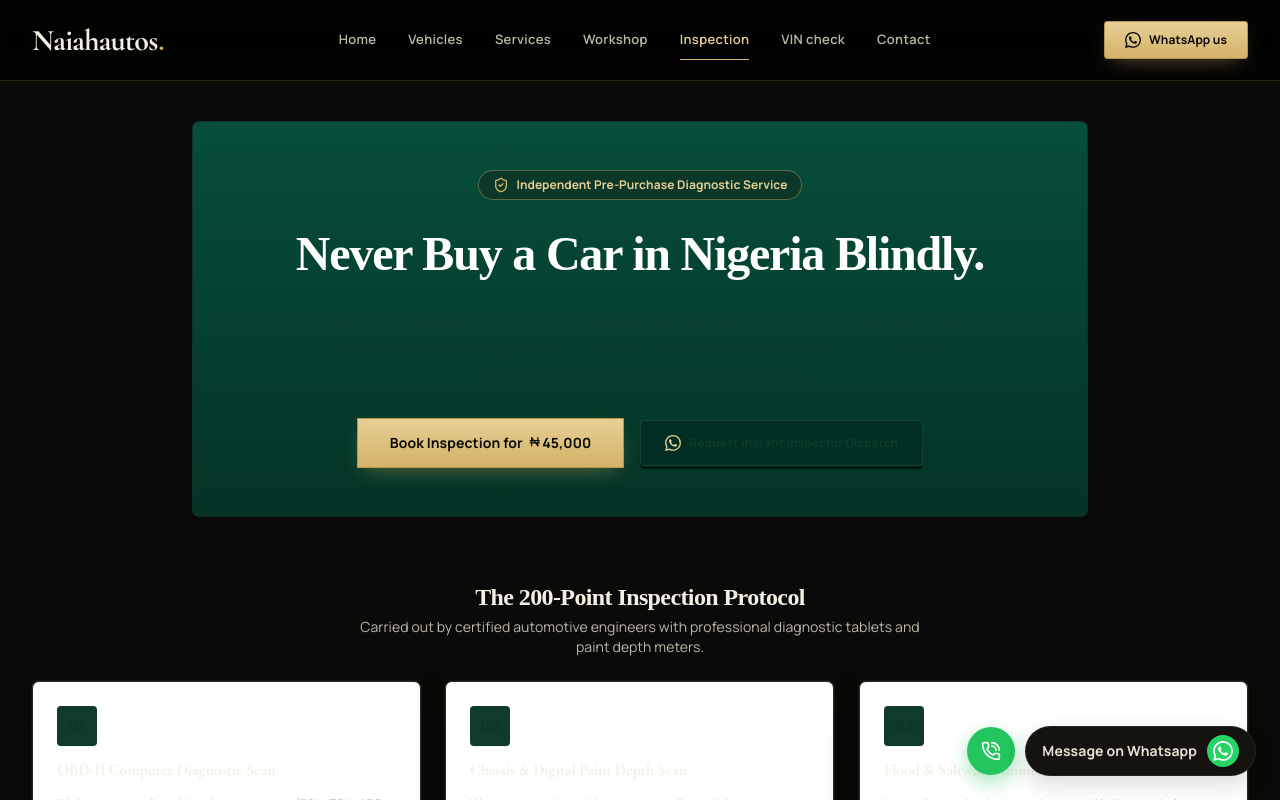
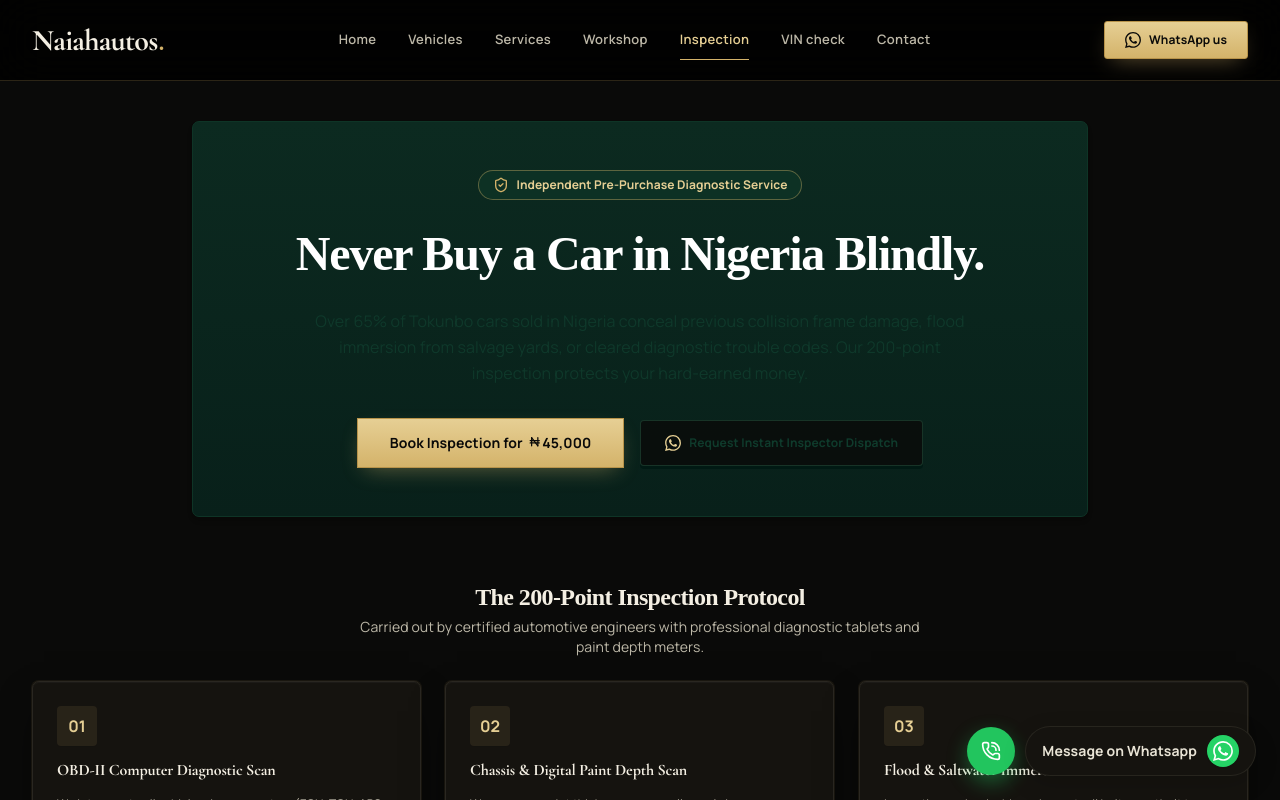
Before and after one commit to Skiddddd/Naiahautos, a React (Vite) app: page / in a window 1280 px wide. Both pictures are taken after a click on the button "200-point inspection". Shown: the top 800 px of the page. Built offline with nearby package versions, Linux system fonts and the light colour scheme.

Commit message:
Add files via upload

```diff
--- a/src/views/InspectionView.tsx
+++ b/src/views/InspectionView.tsx
@@ -19,7 +19,7 @@ export const InspectionView: React.FC<InspectionViewProps> = ({ onBookInspection
     <div className="max-w-7xl mx-auto px-4 sm:px-6 lg:px-8 py-10 space-y-16 bg-slate-50 text-slate-800">
 
       {/* Header Hero: Deep forest green with lemon highlights */}
-      <div className="bg-gradient-to-b from-[#064E3B] to-[#043326] border border-emerald-800 text-white rounded-3xl p-8 sm:p-12 text-center max-w-4xl mx-auto space-y-6 shadow-md">
+      <div className="bg-gradient-to-b from-[#0c2a20] to-[#08201a] border border-emerald-800 text-white rounded-3xl p-8 sm:p-12 text-center max-w-4xl mx-auto space-y-6 shadow-md">
         <div className="inline-flex items-center gap-2 bg-emerald-800/80 border border-lime-400/40 px-3.5 py-1.5 rounded-full text-xs font-bold text-lime-300">
           <ShieldCheck className="w-4 h-4 text-lime-400" />
           <span>Independent Pre-Purchase Diagnostic Service</span>
@@ -52,7 +52,7 @@ export const InspectionView: React.FC<InspectionViewProps> = ({ onBookInspection
             href={`https://wa.me/${DEALERSHIP_CONFIG.whatsappNumber}?text=${encodeURIComponent("Hello Naiahautos, I need an urgent pre-purchase inspection in Lagos today.")}`}
             target="_blank"
             rel="noopener noreferrer"
-            className="w-full sm:w-auto py-3.5 px-6 bg-[#022c22]/80 hover:bg-[#033c2e] text-emerald-100 hover:text-white font-bold text-xs rounded-xl border border-emerald-500/40 shadow-[0_3px_0_#011a14] active:translate-y-[2px] transition-all cursor-pointer flex items-center justify-center gap-2"
+            className="w-full sm:w-auto py-3.5 px-6 bg-[#0a0a09]/80 hover:bg-[#0a2a21] text-emerald-100 hover:text-white font-bold text-xs rounded-xl border border-emerald-500/40 shadow-[0_3px_0_#011a14] active:translate-y-[2px] transition-all cursor-pointer flex items-center justify-center gap-2"
           >
             <WhatsAppIcon className="w-4 h-4 fill-current text-lime-300" />
             <span>Request Instant Inspector Dispatch</span>
@@ -72,8 +72,8 @@ export const InspectionView: React.FC<InspectionViewProps> = ({ onBookInspection
         </div>
 
         <div className="grid grid-cols-1 md:grid-cols-3 gap-6">
-          <TiltCard maxTilt={7} className="bg-white border border-slate-200 rounded-3xl p-6 space-y-3 shadow-3d hover:shadow-3d-hover">
-            <div className="w-10 h-10 rounded-xl bg-emerald-100 text-emerald-800 flex items-center justify-center font-bold shadow-2xs">
+          <TiltCard maxTilt={7} className="bg-surface border border-slate-200 rounded-3xl p-6 space-y-3 shadow-3d hover:shadow-3d-hover">
+            <div className="w-10 h-10 rounded-xl bg-gold-400/10 text-gold-300 flex items-center justify-center font-bold shadow-2xs">
               01
             </div>
             <h3 className="text-base font-bold text-slate-900">OBD-II Computer Diagnostic Scan</h3>
@@ -82,8 +82,8 @@ export const InspectionView: React.FC<InspectionViewProps> = ({ onBookInspection
             </p>
           </TiltCard>
 
-          <TiltCard maxTilt={7} className="bg-white border border-slate-200 rounded-3xl p-6 space-y-3 shadow-3d hover:shadow-3d-hover">
-            <div className="w-10 h-10 rounded-xl bg-emerald-100 text-emerald-800 flex items-center justify-center font-bold shadow-2xs">
+          <TiltCard maxTilt={7} className="bg-surface border border-slate-200 rounded-3xl p-6 space-y-3 shadow-3d hover:shadow-3d-hover">
+            <div className="w-10 h-10 rounded-xl bg-gold-400/10 text-gold-300 flex items-center justify-center font-bold shadow-2xs">
               02
             </div>
             <h3 className="text-base font-bold text-slate-900">Chassis & Digital Paint Depth Scan</h3>
@@ -92,8 +92,8 @@ export const InspectionView: React.FC<InspectionViewProps> = ({ onBookInspection
             </p>
           </TiltCard>
 
-          <TiltCard maxTilt={7} className="bg-white border border-slate-200 rounded-3xl p-6 space-y-3 shadow-3d hover:shadow-3d-hover">
-            <div className="w-10 h-10 rounded-xl bg-emerald-100 text-emerald-800 flex items-center justify-center font-bold shadow-2xs">
+          <TiltCard maxTilt={7} className="bg-surface border border-slate-200 rounded-3xl p-6 space-y-3 shadow-3d hover:shadow-3d-hover">
+            <div className="w-10 h-10 rounded-xl bg-gold-400/10 text-gold-300 flex items-center justify-center font-bold shadow-2xs">
               03
             </div>
             <h3 className="text-base font-bold text-slate-900">Flood & Saltwater Immersion Audit</h3>
@@ -102,8 +102,8 @@ export const InspectionView: React.FC<InspectionViewProps> = ({ onBookInspection
             </p>
           </TiltCard>
 
-          <TiltCard maxTilt={7} className="bg-white border border-slate-200 rounded-3xl p-6 space-y-3 shadow-3d hover:shadow-3d-hover">
-            <div className="w-10 h-10 rounded-xl bg-emerald-100 text-emerald-800 flex items-center justify-center font-bold shadow-2xs">
+          <TiltCard maxTilt={7} className="bg-surface border border-slate-200 rounded-3xl p-6 space-y-3 shadow-3d hover:shadow-3d-hover">
+            <div className="w-10 h-10 rounded-xl bg-gold-400/10 text-gold-300 flex items-center justify-center font-bold shadow-2xs">
               04
             </div>
             <h3 className="text-base font-bold text-slate-900">Engine Load & Road Test</h3>
@@ -112,8 +112,8 @@ export const InspectionView: React.FC<InspectionViewProps> = ({ onBookInspection
             </p>
           </TiltCard>
 
-          <TiltCard maxTilt={7} className="bg-white border border-slate-200 rounded-3xl p-6 space-y-3 shadow-3d hover:shadow-3d-hover">
-            <div className="w-10 h-10 rounded-xl bg-emerald-100 text-emerald-800 flex items-center justify-center font-bold shadow-2xs">
+          <TiltCard maxTilt={7} className="bg-surface border border-slate-200 rounded-3xl p-6 space-y-3 shadow-3d hover:shadow-3d-hover">
+            <div className="w-10 h-10 rounded-xl bg-gold-400/10 text-gold-300 flex items-center justify-center font-bold shadow-2xs">
               05
             </div>
             <h3 className="text-base font-bold text-slate-900">Nigeria Customs Paper Verification</h3>
@@ -122,7 +122,7 @@ export const InspectionView: React.FC<InspectionViewProps> = ({ onBookInspection
             </p>
           </TiltCard>
 
-          <TiltCard maxTilt={7} className="bg-gradient-to-br from-[#064E3B] to-[#043326] text-white border border-emerald-700 rounded-3xl p-6 flex flex-col justify-between space-y-4 shadow-[0_12px_24px_rgba(0,0,0,0.3)]">
+          <TiltCard maxTilt={7} className="bg-gradient-to-br from-[#0c2a20] to-[#08201a] text-white border border-gold-400 rounded-3xl p-6 flex flex-col justify-between space-y-4 shadow-[0_12px_24px_rgba(0,0,0,0.3)]">
             <div className="space-y-2">
               <span className="text-[11px] font-bold uppercase tracking-wider text-lime-300">Rapid Delivery</span>
               <h3 className="text-base font-bold text-white">18-Page PDF Inspection Report</h3>
@@ -141,9 +141,9 @@ export const InspectionView: React.FC<InspectionViewProps> = ({ onBookInspection
       </div>
 
       {/* Interactive Sample Report Simulator */}
-      <div className="bg-white border border-slate-200 rounded-3xl p-6 sm:p-10 space-y-6 shadow-sm">
+      <div className="bg-surface border border-slate-200 rounded-3xl p-6 sm:p-10 space-y-6 shadow-sm">
         <div>
-          <span className="text-xs font-bold uppercase tracking-wider text-emerald-700">
+          <span className="text-xs font-bold uppercase tracking-wider text-gold-300">
             Interactive Report Preview
           </span>
           <h2 className="text-xl sm:text-2xl font-extrabold text-slate-900 tracking-tight mt-1">
@@ -159,7 +159,7 @@ export const InspectionView: React.FC<InspectionViewProps> = ({ onBookInspection
           <button
             onClick={() => setActiveReportTab('engine')}
             className={`px-3 py-1.5 text-xs font-semibold rounded-lg transition-colors cursor-pointer ${
-              activeReportTab === 'engine' ? 'bg-emerald-700 text-white' : 'bg-slate-100 text-slate-700 hover:bg-slate-200'
+              activeReportTab === 'engine' ? 'bg-gold-400 hover:bg-gold-300 text-ink-950' : 'bg-slate-100 text-slate-700 hover:bg-slate-200'
             }`}
           >
             Engine & Transmission Scan
@@ -167,7 +167,7 @@ export const InspectionView: React.FC<InspectionViewProps> = ({ onBookInspection
           <button
             onClick={() => setActiveReportTab('frame')}
             className={`px-3 py-1.5 text-xs font-semibold rounded-lg transition-colors cursor-pointer ${
-              activeReportTab === 'frame' ? 'bg-emerald-700 text-white' : 'bg-slate-100 text-slate-700 hover:bg-slate-200'
+              activeReportTab === 'frame' ? 'bg-gold-400 hover:bg-gold-300 text-ink-950' : 'bg-slate-100 text-slate-700 hover:bg-slate-200'
             }`}
           >
             Paint Depth & Chassis
@@ -175,7 +175,7 @@ export const InspectionView: React.FC<InspectionViewProps> = ({ onBookInspection
           <button
             onClick={() => setActiveReportTab('flood')}
             className={`px-3 py-1.5 text-xs font-semibold rounded-lg transition-colors cursor-pointer ${
-              activeReportTab === 'flood' ? 'bg-emerald-700 text-white' : 'bg-slate-100 text-slate-700 hover:bg-slate-200'
+              activeReportTab === 'flood' ? 'bg-gold-400 hover:bg-gold-300 text-ink-950' : 'bg-slate-100 text-slate-700 hover:bg-slate-200'
             }`}
           >
             Flood Telemetry
@@ -183,7 +183,7 @@ export const InspectionView: React.FC<InspectionViewProps> = ({ onBookInspection
           <button
             onClick={() => setActiveReportTab('customs')}
             className={`px-3 py-1.5 text-xs font-semibold rounded-lg transition-colors cursor-pointer ${
-              activeReportTab === 'customs' ? 'bg-emerald-700 text-white' : 'bg-slate-100 text-slate-700 hover:bg-slate-200'
+              activeReportTab === 'customs' ? 'bg-gold-400 hover:bg-gold-300 text-ink-950' : 'bg-slate-100 text-slate-700 hover:bg-slate-200'
             }`}
           >
             Customs SGD Verification
@@ -196,16 +196,16 @@ export const InspectionView: React.FC<InspectionViewProps> = ({ onBookInspection
             <div className="space-y-3">
               <div className="flex items-center justify-between">
                 <span className="font-bold text-slate-900 text-sm">Computer Diagnostic Readout</span>
-                <span className="text-emerald-800 bg-emerald-100 px-2 py-0.5 rounded text-[11px] font-mono font-bold">0 ACTIVE FAULTS</span>
+                <span className="text-gold-300 bg-gold-400/10 px-2 py-0.5 rounded text-[11px] font-mono font-bold">0 ACTIVE FAULTS</span>
               </div>
               <p className="text-slate-600">
                 OBD-II handshake successful. Long-term fuel trim at +1.4% (factory nominal). O2 sensors cycling actively between 0.1V - 0.9V. Transmission slip test recorded zero shift delay across all 8 forward gear ratios.
               </p>
-              <div className="bg-white p-3 rounded-lg border border-slate-200 grid grid-cols-2 sm:grid-cols-4 gap-3 text-slate-600 font-mono text-[11px]">
+              <div className="bg-surface p-3 rounded-lg border border-slate-200 grid grid-cols-2 sm:grid-cols-4 gap-3 text-slate-600 font-mono text-[11px]">
                 <div><span>RPM Idle:</span> <strong className="text-slate-900">680 RPM</strong></div>
                 <div><span>Coolant Temp:</span> <strong className="text-slate-900">91°C</strong></div>
-                <div><span>Oil Pressure:</span> <strong className="text-emerald-700">Normal</strong></div>
-                <div><span>Timing Variance:</span> <strong className="text-emerald-700">0.0°</strong></div>
+                <div><span>Oil Pressure:</span> <strong className="text-gold-300">Normal</strong></div>
+                <div><span>Timing Variance:</span> <strong className="text-gold-300">0.0°</strong></div>
               </div>
             </div>
           )}
@@ -214,7 +214,7 @@ export const InspectionView: React.FC<InspectionViewProps> = ({ onBookInspection
             <div className="space-y-3">
               <div className="flex items-center justify-between">
                 <span className="font-bold text-slate-900 text-sm">Digital Paint Thickness Meter</span>
-                <span className="text-emerald-800 bg-emerald-100 px-2 py-0.5 rounded text-[11px] font-mono font-bold">ALL PANELS FACTORY ORIGINAL</span>
+                <span className="text-gold-300 bg-gold-400/10 px-2 py-0.5 rounded text-[11px] font-mono font-bold">ALL PANELS FACTORY ORIGINAL</span>
               </div>
               <p className="text-slate-600">
                 Hood: 4.8 mils · Driver Door: 4.9 mils · Quarter Panels: 5.1 mils · Roof: 4.7 mils. No readings above 7.0 mils indicating zero bondo/filler repairs. Front crash bar spot welds factory original.
@@ -226,7 +226,7 @@ export const InspectionView: React.FC<InspectionViewProps> = ({ onBookInspection
             <div className="space-y-3">
               <div className="flex items-center justify-between">
                 <span className="font-bold text-slate-900 text-sm">Waterline & Salt Corrosion Checks</span>
-                <span className="text-emerald-800 bg-emerald-100 px-2 py-0.5 rounded text-[11px] font-mono font-bold">PASSED: NO FLOOD HISTORY</span>
+                <span className="text-gold-300 bg-gold-400/10 px-2 py-0.5 rounded text-[11px] font-mono font-bold">PASSED: NO FLOOD HISTORY</span>
               </div>
               <p className="text-slate-600">
                 Inspected under carpet floor mats, fuse module pins, and seat anchor bolts. Zero oxidation, zero water silt line, fresh factory interior aroma without masking perfumes.
@@ -238,7 +238,7 @@ export const InspectionView: React.FC<InspectionViewProps> = ({ onBookInspection
             <div className="space-y-3">
               <div className="flex items-center justify-between">
                 <span className="font-bold text-slate-900 text-sm">Nigeria Customs Service Paper Audit</span>
-                <span className="text-emerald-800 bg-emerald-100 px-2 py-0.5 rounded text-[11px] font-mono font-bold">100% AUTHENTIC DUTY PAID</span>
+                <span className="text-gold-300 bg-gold-400/10 px-2 py-0.5 rounded text-[11px] font-mono font-bold">100% AUTHENTIC DUTY PAID</span>
               </div>
               <p className="text-slate-600">
                 Single Goods Declaration (SGD) verified on Nigeria Customs Portal. Correct valuation band applied, clearing agent duty stamp legitimate, port of entry: Tin Can Island Port, Lagos.
```
